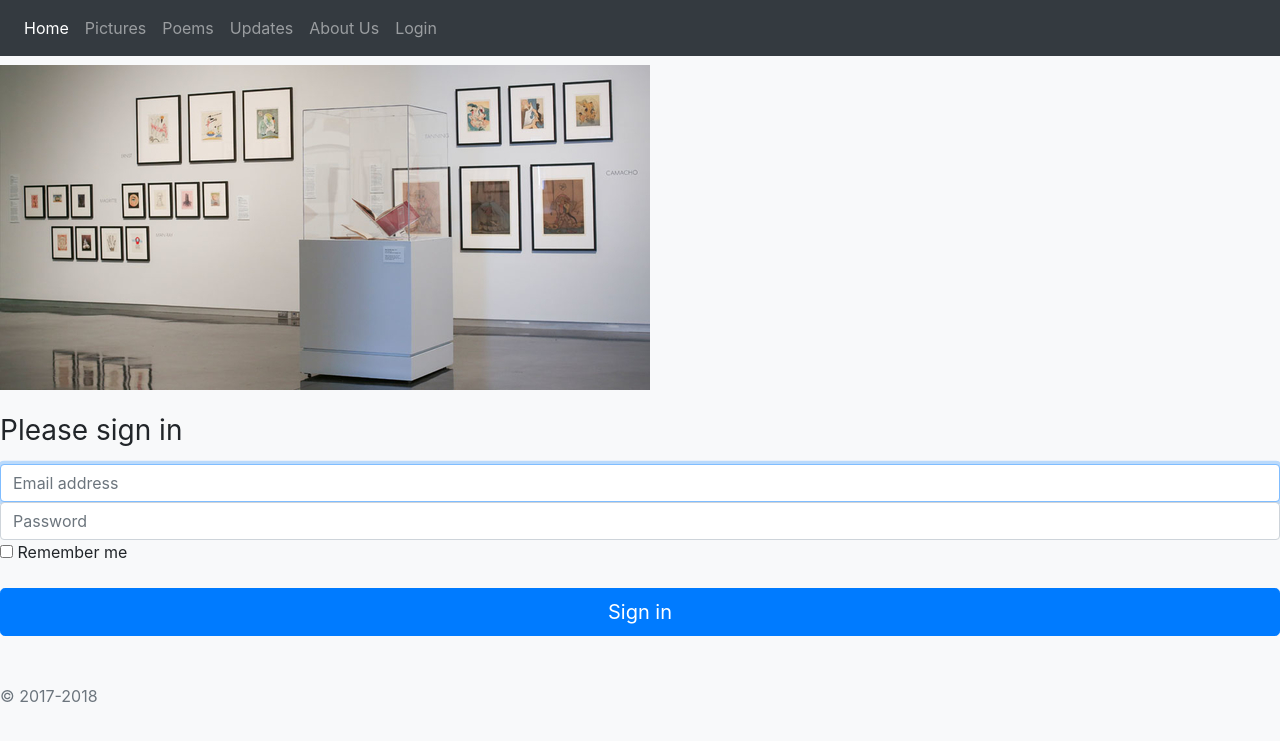
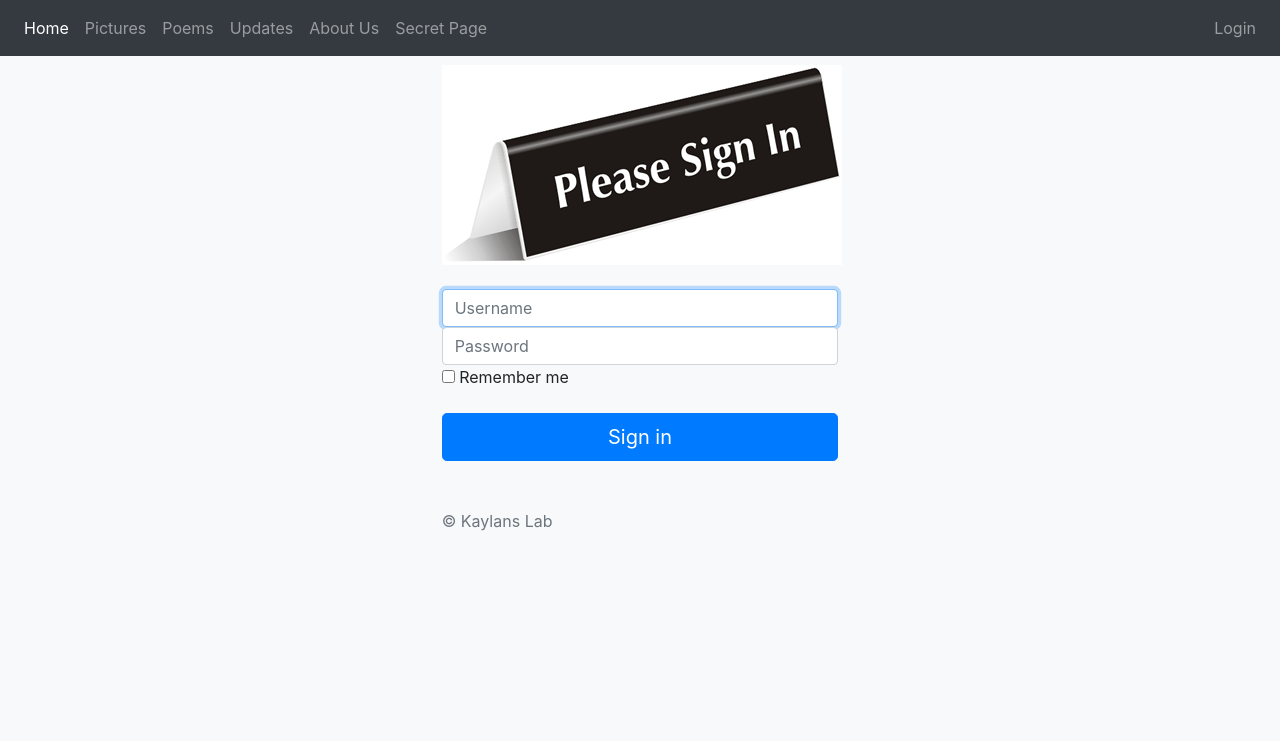
Before and after one commit to kayo321/lab8, a Flask app: page /login in a window 1280 px wide. Shown: the top 741 px of the page. Run offline with Flask 2, Linux system fonts and the light colour scheme; parts of the project's set-up code (start-up, migrations or seed data) failed here and were passed over; some libraries are stand-ins or nearby versions.

Commit message:
Updating repo

```diff
--- a/app.py
+++ b/app.py
@@ -1,12 +1,14 @@
-from flask import Flask, render_template, Markup, request
+from flask import Flask, render_template, Markup, request, flash, session, redirect
 import random
 from config import Config
+import sqlite3
 #import MyApp
 #from app.forms import LoginForm
 
 
 MyApp = Flask(__name__)
 MyApp.config.from_object(Config)
+
 
 @MyApp.route("/")
 @MyApp.route("/index")
@@ -36,13 +38,59 @@ def poems():
 def updates():
     return render_template('updates.html', title='Updates')
 
-@MyApp.route('/login')
+@MyApp.route('/login', methods=['GET','POST'])
 def login():
-    return render_template('login.html', title='Sign In')
+    error = None
+    if request.method == 'POST':
+        if request.form['username'] != 'thedude' or \
+                request.form['password'] != 'secret':
+            error = 'Invalid credentials'
+        else:
+            session['username'] =  request.form['username']
+            session['logged_in'] = True
+            #user_count = db_query('SELECT COUNT(*) FROM USERS WHERE username = ?', [username])
+            #if(user_exists[0][0] == 1):
+                #password_true = query_db('SELECT COUNT(*) FROM USERS WHERE username = ? AND password = ?', (username, password))
+            #if(password_true[0][0] == 1):
+                #session['username'] = "username"
+            return redirect('/secret')
+            flash('You were successfully logged in')
+    return render_template('login.html', error=error, title='Sign In')
+
+@MyApp.route('/logout')
+def logout():
+    session.pop('logged_in', None)
+    session.pop('username', None)
+    return redirect('/index')
 
 @MyApp.route('/about')
 def about():
     return render_template('about.html', title='About')
 
+@MyApp.route('/secret')
+def secret():
+    error = None
+    if session['logged_in'] == True:
+        return render_template('secret.html')
+    else:
+        error = 'You must be logged in to access this page!'
+        return render_template('login.html', error=error, title='Sign In')
+
+
+
+
+### DATABASE SECTION ###
+def db_query(query, args=(), one=False):
+    cur = get_db().execute(query, args)
+    rv = cur.fetchall()
+    cur.close()
+    return (rv[0] if rv else None) if one else rv
+
+def get_db():
+    db = getattr(g, '_database', None)
+    if db is None:
+        db = g._database = sqlite3.connect('lab.db')
+    return db
+
 if __name__ == "__main__":
         MyApp.run(debug=true)
--- a/static/css/style.css
+++ b/static/css/style.css
@@ -2,3 +2,7 @@ body
 {
   padding-top: 65px;
 }
+#sdiv
+{
+  margin: 0 auto;
+}
--- a/templates/base.html
+++ b/templates/base.html
@@ -31,12 +31,28 @@
           <li class="nav-item">
             <a class="nav-link" href="/about">About Us</a>
           </li>
-        <li class="nav-item">
-         <a class="nav-link" href="/login" style="float:right">Login</a>
-       </li>
+          <li class="nav-item">
+            <a class="nav-link" href="/secret">Secret Page</a>
+          </li>
+        </ul>
+        <ul class="nav navbar-nav navbar-right">
+          {% if session['logged_in'] == True %}
+            <li><a class="nav-link" href="/logout">Logout <span class="sr-only">(current)</span></a></li>
+          {% else %}
+            <li><a class="nav-link" href="/login">Login <span class="sr-only">(current)</span></a></li>
+          {% endif %}
        </ul>
       </div>
     </nav>
+    {% with messages = get_flashed_messages() %}
+      {% if messages %}
+      <ul class=flashes>
+      {% for message in messages %}
+        <li>{{ message }}</li>
+      {% endfor %}
+      </ul>
+      {% endif %}
+    {% endwith %}
     {% block content %}{% endblock %}
 	<!-- script references -->
   <script src="/static/js/jquery-3.3.1.min.js"</script></script>
--- a/templates/login.html
+++ b/templates/login.html
@@ -3,21 +3,25 @@
 {% block content %}
 <html>
     <body class="text-center">
-      <form class="form-signin">
-        <img class="mb-4" src="/static/images/lgr.png" alt="">
-        <h1 class="h3 mb-3 font-weight-normal">Please sign in</h1>
-        <label for="inputEmail" class="sr-only">Email address</label>
-        <input type="email" id="inputEmail" class="form-control" placeholder="Email address" required autofocus>
-        <label for="inputPassword" class="sr-only">Password</label>
-        <input type="password" id="inputPassword" class="form-control" placeholder="Password" required>
+      <div class="col-md-4 col-md-offset-4" id="sdiv">
+        <form action="/login" class="form-signin" method="POST">
+          <img class="mb-4" src="/static/images/signin.png" alt="">
+          {% if error %}
+              <p class=error style="color: red;"><strong>Error:</strong> {{ error }}
+          {% endif %}
+          <label for="username" class="sr-only">Username</label>
+          <input type="text" name="username" class="form-control" placeholder="Username" required autofocus value="{{ request.form.username }}">
+          <label for="password" class="sr-only">Password</label>
+          <input type="password" name="password" class="form-control" placeholder="Password" required>
           <div class="checkbox mb-3">
             <label>
               <input type="checkbox" value="remember-me"> Remember me
             </label>
           </div>
           <button class="btn btn-lg btn-primary btn-block" type="submit">Sign in</button>
-        <p class="mt-5 mb-3 text-muted">&copy; 2017-2018</p>
+          <p class="mt-5 mb-3 text-muted">&copy; Kaylans Lab</p>
         </form>
+      </div>
   </body>
 </html>
 {% endblock %}
--- a/templates/pics.html
+++ b/templates/pics.html
@@ -6,8 +6,8 @@
           <h1 class="jumbotron-heading">Album of Cats</h1>
           <p class="lead text-muted">Cats. Man.</p>
           <p>
-            <a href="#" class="btn btn-primary my-2">Main call to action</a>
-            <a href="#" class="btn btn-secondary my-2">Secondary action</a>
+            <a href="#" class="btn btn-primary my-2">Meow</a>
+            <a href="#" class="btn btn-secondary my-2">Not Meow</a>
           </p>
         </div>
       </section>
```
Also changed, not shown: templates/secret.html (added, +11 -0 lines), static/images/2kcr1r.jpg (added), static/images/signin.png (added), 1 other file. Lines whose indentation alone changed are shown as unchanged.
